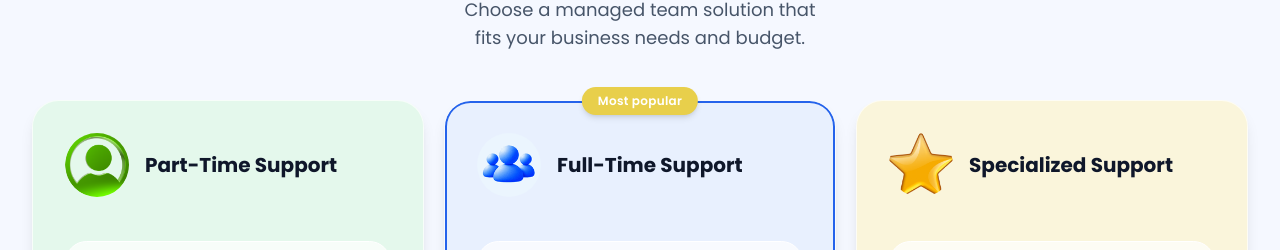
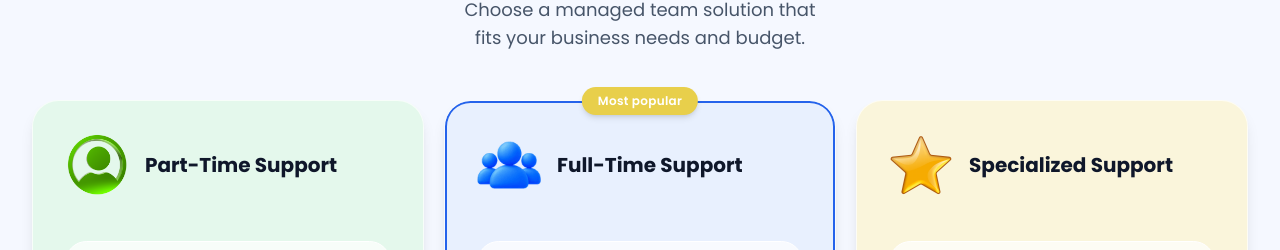
Before and after one commit to Captain-Kanak/virtualstaff-client, a Next.js app: page / in a window 1280 px wide. Shown: the part 5450-5700 px from the top of the page. Built offline with nearby package versions, Linux system fonts and the light colour scheme; no server answers.

Commit message:
fix(ui): stop cropping transparent plan icons with rounded styles
Remove rounded and overflow-hidden from the plan card header icons so the star corners are visible, and audit other transparent icons for the same issue.

```diff
--- a/components/home/PricingCards.tsx
+++ b/components/home/PricingCards.tsx
@@ -8,6 +8,8 @@ import Container from "@/components/ui/Container";
 
 type PricingCard = {
   imageSrc: string;
+  imageWidth: number;
+  imageHeight: number;
   title: string;
   priceLabel: string;
   priceDollars: string;
@@ -24,6 +26,8 @@ type PricingCard = {
 const cards: PricingCard[] = [
   {
     imageSrc: "/images/icons/3d-use.webp",
+    imageWidth: 951,
+    imageHeight: 980,
     title: "Part-Time Support",
     priceLabel: "Starting at",
     priceDollars: "$7",
@@ -40,6 +44,8 @@ const cards: PricingCard[] = [
   },
   {
     imageSrc: "/images/icons/team.png",
+    imageWidth: 128,
+    imageHeight: 128,
     title: "Full-Time Support",
     priceLabel: "Starting at",
     priceDollars: "$7",
@@ -57,6 +63,8 @@ const cards: PricingCard[] = [
   },
   {
     imageSrc: "/images/icons/star-icon.png",
+    imageWidth: 256,
+    imageHeight: 256,
     title: "Specialized Support",
     priceLabel: "",
     priceDollars: "",
@@ -125,13 +133,13 @@ export default function PricingCards({ id }: { id?: string }) {
                 )}
                 <div className="relative z-10 flex flex-col">
                   <div className="flex items-center gap-4 mb-5">
-                    <div className="size-16 shrink-0 object-contain rounded-full overflow-hidden">
+                    <div className="size-16 shrink-0">
                       <Image
                         src={card.imageSrc}
                         alt=""
-                        width={64}
-                        height={64}
-                        className="size-16 shrink-0 object-contain scale-110"
+                        width={card.imageWidth}
+                        height={card.imageHeight}
+                        className="size-16 shrink-0 object-contain"
                       />
                     </div>
                     <div>
```
Also changed, not shown: public/images/icons/np-icon1.png (deleted), public/images/icons/team.png.
